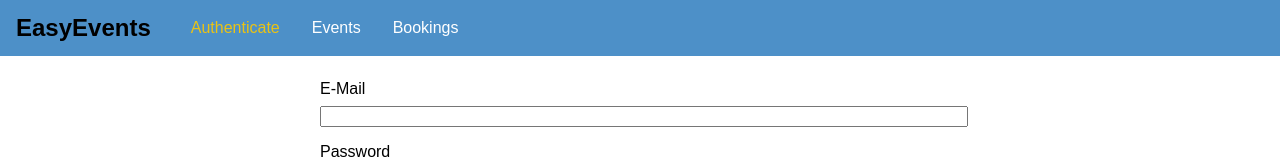
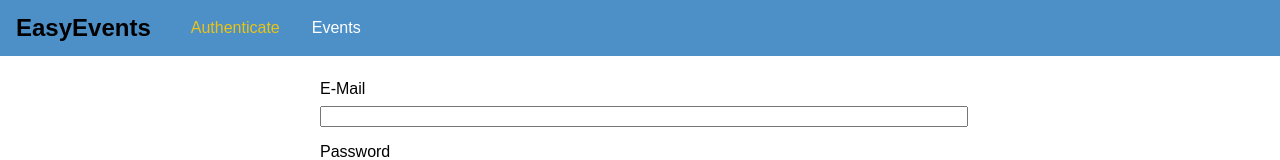
Before and after one commit to yvonnkr/yvonnkr-graphql-mern-eventbooking-frontend, a React (Create React App) app: page /auth in a window 1280 px wide. Shown: the top 160 px of the page. Built offline with nearby package versions, Linux system fonts and the light colour scheme; the HTML template or start-up script is replaced by a standard one.

Commit message:
added context & using the token

```diff
--- a/src/App.js
+++ b/src/App.js
@@ -1,29 +1,47 @@
-import React from 'react';
+import React, { useState } from 'react';
 import { BrowserRouter, Switch, Route, Redirect } from 'react-router-dom';
 
-import NotFound from './pages/404';
+import { AuthContext } from './context/auth-context';
+import MainNavigation from './components/Navigation/MainNavigation';
 import AuthPage from './pages/AuthPage';
 import Bookings from './pages/Bookings';
 import Events from './pages/Events';
+import NotFound from './pages/404';
 import './App.css';
-import MainNavigation from './components/Navigation/MainNavigation';
+function App() {
+  const [token, setToken] = useState(null);
+  const [userId, setUserId] = useState(null);
 
-function App() {
+  const login = (token, userId, tokenExpiration) => {
+    setToken(token);
+    setUserId(userId);
+  };
+
+  const logout = () => {
+    setToken(null);
+    setUserId(null);
+  };
+
   return (
+    <AuthContext.Provider value={{ token, userId, login, logout }}>
       <BrowserRouter>
         <>
           <MainNavigation />
           <main className='main-content'>
             <Switch>
-            <Redirect from='/' to='/auth' exact />
-            <Route exact path='/auth' component={AuthPage} />
+              {!token && <Redirect from='/' to='/auth' exact />}
+              {token && <Redirect from='/' to='/events' exact />}
+              {token && <Redirect from='/auth' to='/events' exact />}
+
+              {!token && <Route exact path='/auth' component={AuthPage} />}
               <Route exact path='/events' component={Events} />
-            <Route exact path='/bookings' component={Bookings} />
+              {token && <Route exact path='/bookings' component={Bookings} />}
               <Route component={NotFound} />
             </Switch>
           </main>
         </>
       </BrowserRouter>
+    </AuthContext.Provider>
   );
 }
 
--- a/src/components/Navigation/MainNavigation.js
+++ b/src/components/Navigation/MainNavigation.js
@@ -1,8 +1,11 @@
-import React from 'react';
+import React, { useContext } from 'react';
 import { NavLink } from 'react-router-dom';
+
+import { AuthContext } from '../../context/auth-context';
 import './MainNavigation.css';
 
 const MainNavigation = props => {
+  const auth = useContext(AuthContext);
   return (
     <header className='main-navigation'>
       <div className='main-navigation__logo'>
@@ -10,15 +13,19 @@ const MainNavigation = props => {
       </div>
       <nav className='main-navigation__items'>
         <ul>
+          {!auth.token && (
             <li>
               <NavLink to='/auth'>Authenticate</NavLink>
             </li>
+          )}
           <li>
             <NavLink to='/events'>Events</NavLink>
           </li>
+          {auth.token && (
             <li>
               <NavLink to='/bookings'>Bookings</NavLink>
             </li>
+          )}
         </ul>
       </nav>
     </header>
--- /dev/null
+++ b/src/context/auth-context.js
@@ -0,0 +1,8 @@
+import { createContext } from 'react';
+
+export const AuthContext = createContext({
+  token: null,
+  userId: null,
+  login: (token, userId, tokenExpiration) => {},
+  logout: () => {}
+});
--- a/src/pages/AuthPage.js
+++ b/src/pages/AuthPage.js
@@ -1,4 +1,5 @@
-import React, { useRef, useState } from 'react';
+import React, { useRef, useState, useContext } from 'react';
+import { AuthContext } from '../context/auth-context';
 import axios from 'axios';
 import './AuthPage.css';
 
@@ -6,6 +7,7 @@ const AuthPage = () => {
   const [isLogin, setIsLogin] = useState(true);
   const emailRef = useRef();
   const passwordRef = useRef();
+  const auth = useContext(AuthContext);
 
   const switchModeHandler = () => {
     setIsLogin(prevState => !prevState);
@@ -58,12 +60,17 @@ const AuthPage = () => {
         headers: { 'Content-Type': 'application/json' }
       });
 
-      console.log(response.data);
+      const { token, userId, tokenExpiration } = response.data.data.login;
+
+      if (token) {
+        auth.login(token, userId, tokenExpiration);
+      }
     } catch (err) {
       console.log(err);
     }
   };
   return (
+    <>
       <form className='auth-form' onSubmit={submitHandler}>
         <div className='form-control'>
           <label htmlFor='email'>E-Mail</label>
@@ -80,6 +87,7 @@ const AuthPage = () => {
           </button>
         </div>
       </form>
+    </>
   );
 };
 
```
Lines whose indentation alone changed are shown as unchanged.
